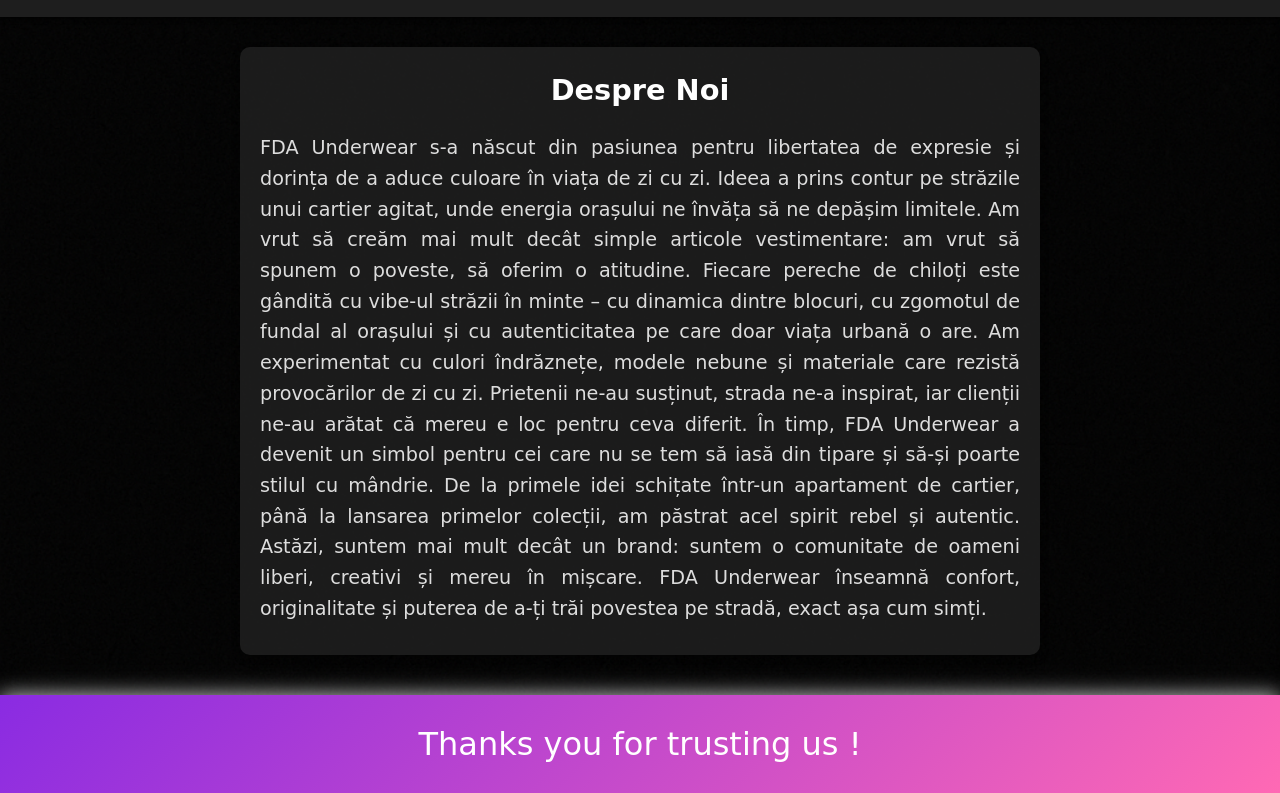
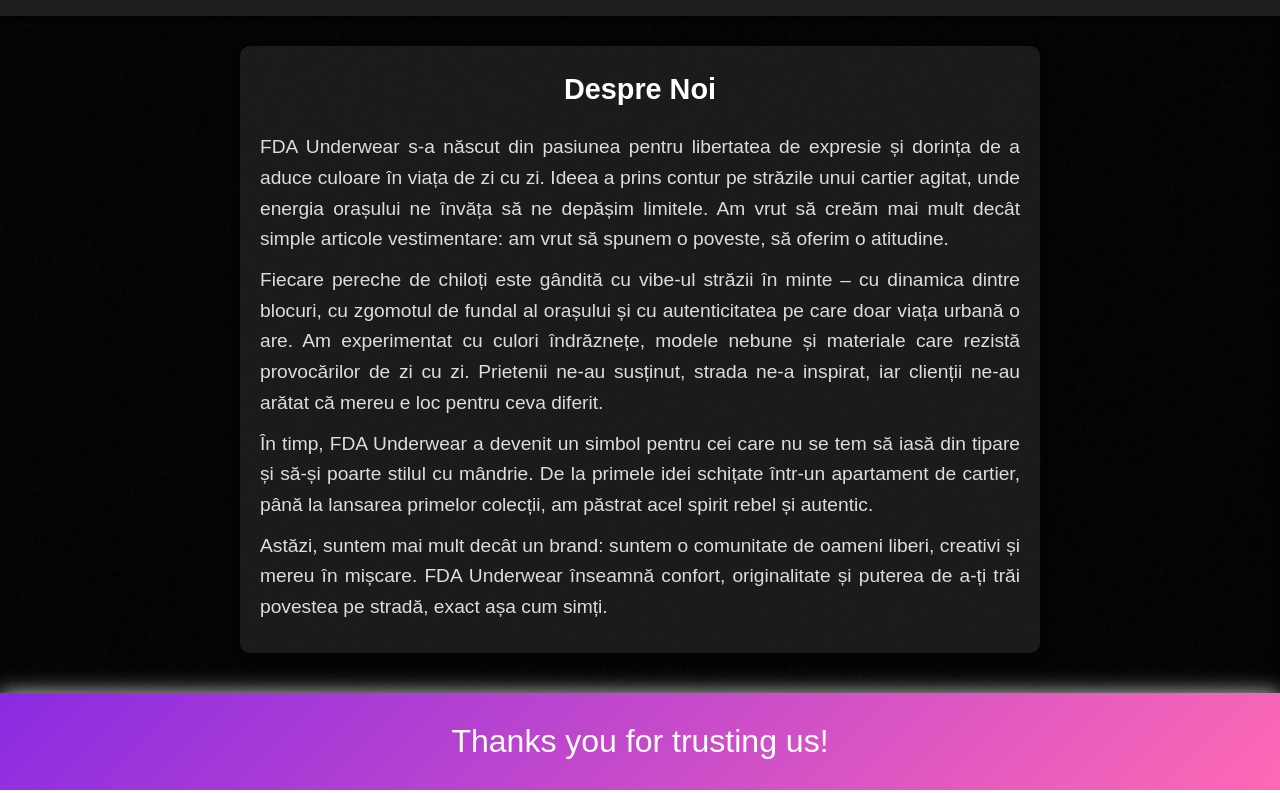
Before and after one commit to fanesoltuz/fdaunder, a plain HTML site: page About.html in a window 1280 px wide. Shown: the part 141-934 px from the top of the page. Drawn offline with Linux system fonts and the light colour scheme.

Commit message:
Update About.html

```diff
--- a/About.html
+++ b/About.html
@@ -1,29 +1,24 @@
 <!DOCTYPE html>
 <html lang="en">
 <head>
-  <meta charset="UTF-8" />
-  <meta name="viewport" content="width=device-width,initial-scale=1.0" />
+  <meta charset="UTF-8">
+  <meta name="viewport" content="width=device-width,initial-scale=1.0">
   <title>FDA Underwear - About</title>
   <style>
-
-
-    /* Resetări de bază */
     * {
       margin: 0;
       padding: 0;
       box-sizing: border-box;
     }
 
-    /* Body - temă graffiti + font Bangers */
     body {
-      font-family: ' Arial, Helvetica, sans-serif', cursive;
+      font-family: Arial, Helvetica, sans-serif;
       background: url("graffiti.jpg") center/cover no-repeat fixed;
       color: #fff;
       margin: 0;
       padding: 0;
     }
 
-    /* ====== HEADER ====== */
     header {
       background-color: #1e1e1e;
       box-shadow: 0 2px 4px rgba(0, 0, 0, 0.7);
@@ -33,24 +28,28 @@
       z-index: 1000;
       text-align: center;
     }
+
     .header-top {
       display: grid;
       grid-template-columns: auto 1fr auto;
       align-items: center;
       gap: 20px;
     }
+
     .gorilla-logo {
       width: 90px;
       height: auto;
       margin-top: 5px;
       cursor: pointer;
     }
+
     .header-title {
       margin: 0;
       font-size: 2em;
       color: #fff;
       text-align: center;
     }
+
     .cart-icon {
       background: #f04e31;
       color: #fff;
@@ -61,11 +60,11 @@
       transition: background 0.3s;
       text-align: center;
     }
+
     .cart-icon:hover {
       background: #c63a24;
     }
 
-    /* Meniu de navigație sub header-top */
     nav ul {
       list-style: none;
       display: flex;
@@ -74,17 +73,18 @@
       margin: 0;
       padding: 0;
     }
+
     nav ul li a {
       text-decoration: none;
       color: #fff;
       font-weight: bold;
       transition: color 0.3s;
     }
+
     nav ul li a:hover {
       color: #f04e31;
     }
 
-    /* Container principal pentru descriere brand */
     .about-container {
       max-width: 800px;
       margin: 30px auto;
@@ -95,12 +95,14 @@
       text-align: left;
       line-height: 1.6;
     }
+
     .about-container h2 {
       text-align: center;
       margin-bottom: 20px;
       font-size: 1.8em;
       color: #fff;
     }
+
     .about-container p {
       font-size: 1.2em;
       color: #ddd;
@@ -108,7 +110,6 @@
       text-align: justify;
     }
 
-    /* Banner final cu altă tematică colorată */
     .about-banner {
       width: 100%;
       padding: 30px;
@@ -118,20 +119,16 @@
       background: linear-gradient(135deg, #8a2be2, #ff69b4);
       box-shadow: 0 0 20px rgba(255, 255, 255, 0.8);
       margin-top: 40px;
-      font-family: 'Bangers', cursive;
     }
   </style>
 </head>
 <body>
   <header>
     <div class="header-top">
-      <!-- Logo stânga -->
       <a href="index.html">
         <img src="logonou.jpg" alt="Gorilla Logo" class="gorilla-logo">
       </a>
-      <!-- Titlu centru -->
       <h1 class="header-title">The story behind FDA Underwear</h1>
-      <!-- Coș dreapta -->
       <a class="cart-icon" href="cart.html">
         🛒 Coș
       </a>
@@ -148,19 +145,22 @@
 
   <div class="about-container">
     <h2>Despre Noi</h2>
-    <!-- Un singur paragraf, conținând tot textul -->
     <p>
      FDA Underwear s-a născut din pasiunea pentru libertatea de expresie și dorința de a aduce culoare în viața de zi cu zi. Ideea a prins contur pe străzile unui cartier agitat, unde energia orașului ne învăța să ne depășim limitele. Am vrut să creăm mai mult decât simple articole vestimentare: am vrut să spunem o poveste, să oferim o atitudine.
-
-Fiecare pereche de chiloți este gândită cu vibe-ul străzii în minte – cu dinamica dintre blocuri, cu zgomotul de fundal al orașului și cu autenticitatea pe care doar viața urbană o are. Am experimentat cu culori îndrăznețe, modele nebune și materiale care rezistă provocărilor de zi cu zi. Prietenii ne-au susținut, strada ne-a inspirat, iar clienții ne-au arătat că mereu e loc pentru ceva diferit.
-
-În timp, FDA Underwear a devenit un simbol pentru cei care nu se tem să iasă din tipare și să-și poarte stilul cu mândrie. De la primele idei schițate într-un apartament de cartier, până la lansarea primelor colecții, am păstrat acel spirit rebel și autentic.
-
-Astăzi, suntem mai mult decât un brand: suntem o comunitate de oameni liberi, creativi și mereu în mișcare. FDA Underwear înseamnă confort, originalitate și puterea de a-ți trăi povestea pe stradă, exact așa cum simți.
+    </p>
+    <p>
+    Fiecare pereche de chiloți este gândită cu vibe-ul străzii în minte – cu dinamica dintre blocuri, cu zgomotul de fundal al orașului și cu autenticitatea pe care doar viața urbană o are. Am experimentat cu culori îndrăznețe, modele nebune și materiale care rezistă provocărilor de zi cu zi. Prietenii ne-au susținut, strada ne-a inspirat, iar clienții ne-au arătat că mereu e loc pentru ceva diferit.
+    </p>
+    <p>
+    În timp, FDA Underwear a devenit un simbol pentru cei care nu se tem să iasă din tipare și să-și poarte stilul cu mândrie. De la primele idei schițate într-un apartament de cartier, până la lansarea primelor colecții, am păstrat acel spirit rebel și autentic.
+    </p>
+    <p>
+    Astăzi, suntem mai mult decât un brand: suntem o comunitate de oameni liberi, creativi și mereu în mișcare. FDA Underwear înseamnă confort, originalitate și puterea de a-ți trăi povestea pe stradă, exact așa cum simți.
+    </p>
   </div>
 
   <div class="about-banner">
-    Thanks you for trusting us !
+    Thanks you for trusting us!
   </div>
 </body>
 </html>
```
